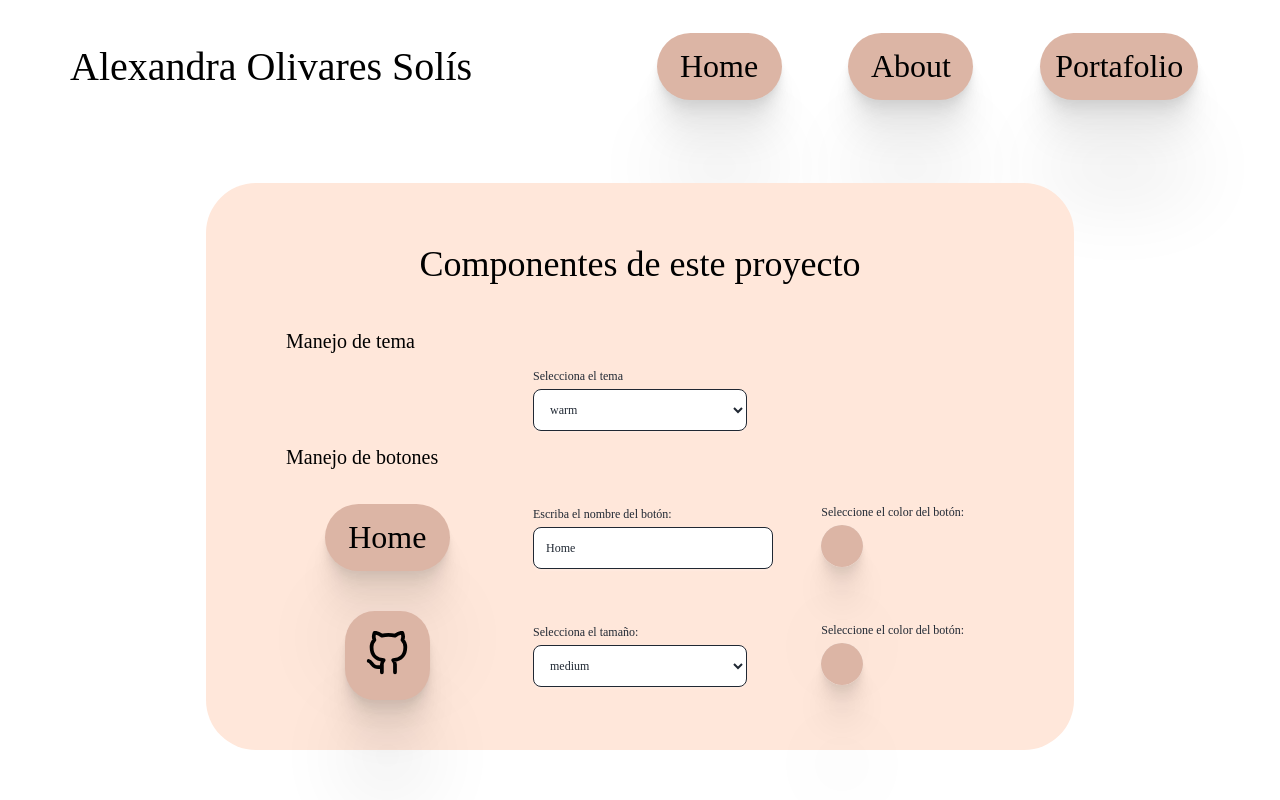
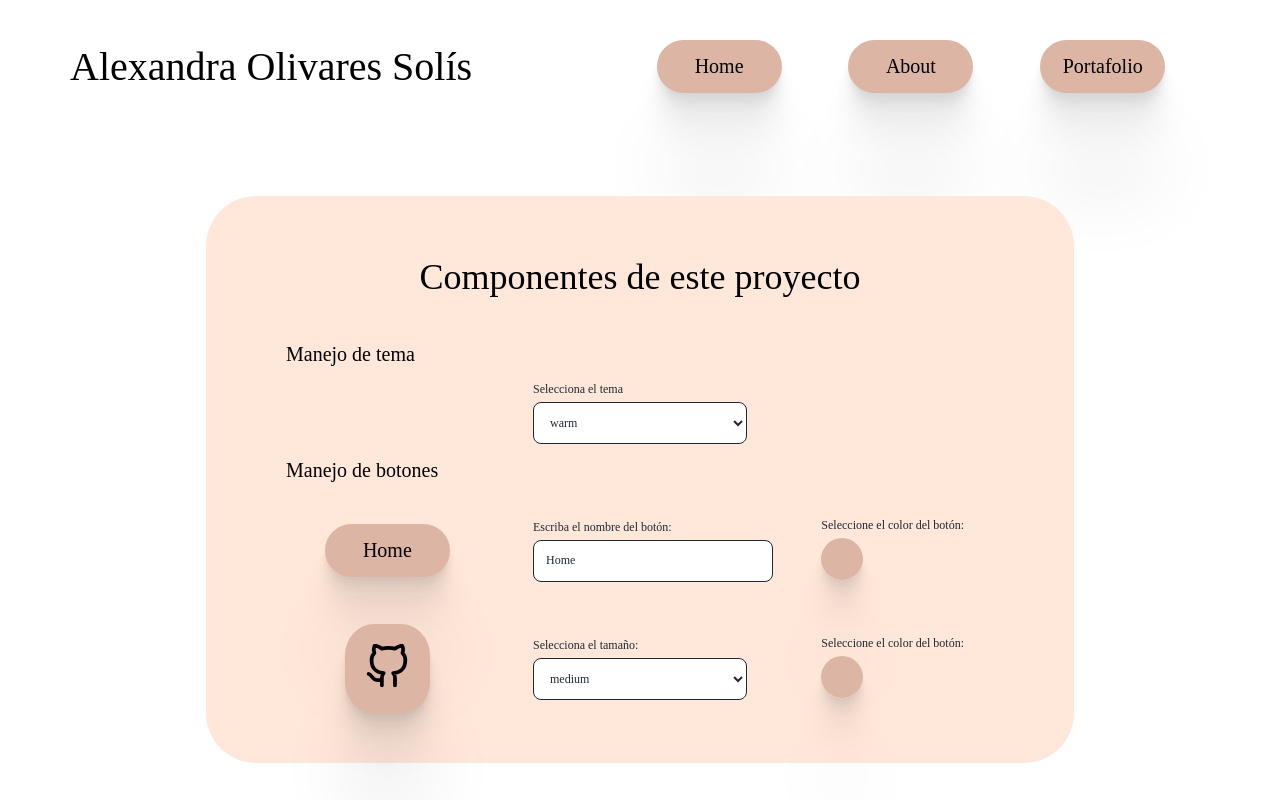
Before and after one commit to AlexandraOliv14/alexandraoliv14.github.io, a React (Create React App) app: page /portafolio in a window 1280 px wide. Built offline with nearby package versions, Linux system fonts and the light colour scheme; a web font is replaced by a local one.

Commit message:
FIX: tamaños botones, card y index

```diff
--- a/public/index.html
+++ b/public/index.html
@@ -3,7 +3,7 @@
   <head>
     <meta charset="utf-8" />
     <link rel="icon" href="%PUBLIC_URL%/imgs/icono.png" />
-    <meta name="viewport" content="width=device-width, initial-scale=1" />
+    <meta name="viewport" content="width=device-width, user-scalable=no" />
     <meta name="theme-color" content="#000000" />
     <meta
       name="description"
--- a/src/sass/button.sass
+++ b/src/sass/button.sass
@@ -7,7 +7,7 @@
     padding: 15px
     border: 0px
     border-radius: 57px
-    font-size: 32px
+    font-size: 20px
     font-family: 'JetBrainsMono'
     background: #F9F9F9
     font-weight: 300
--- a/src/sass/portafolio.sass
+++ b/src/sass/portafolio.sass
@@ -20,8 +20,9 @@
             // align-items: center
             //justify-content: center
             flex-direction: column
-            min-width: 400px
+            min-width: 150px
             padding: 30px 50px
+            margin-top: 25px
 
 
             .card-flex
```
